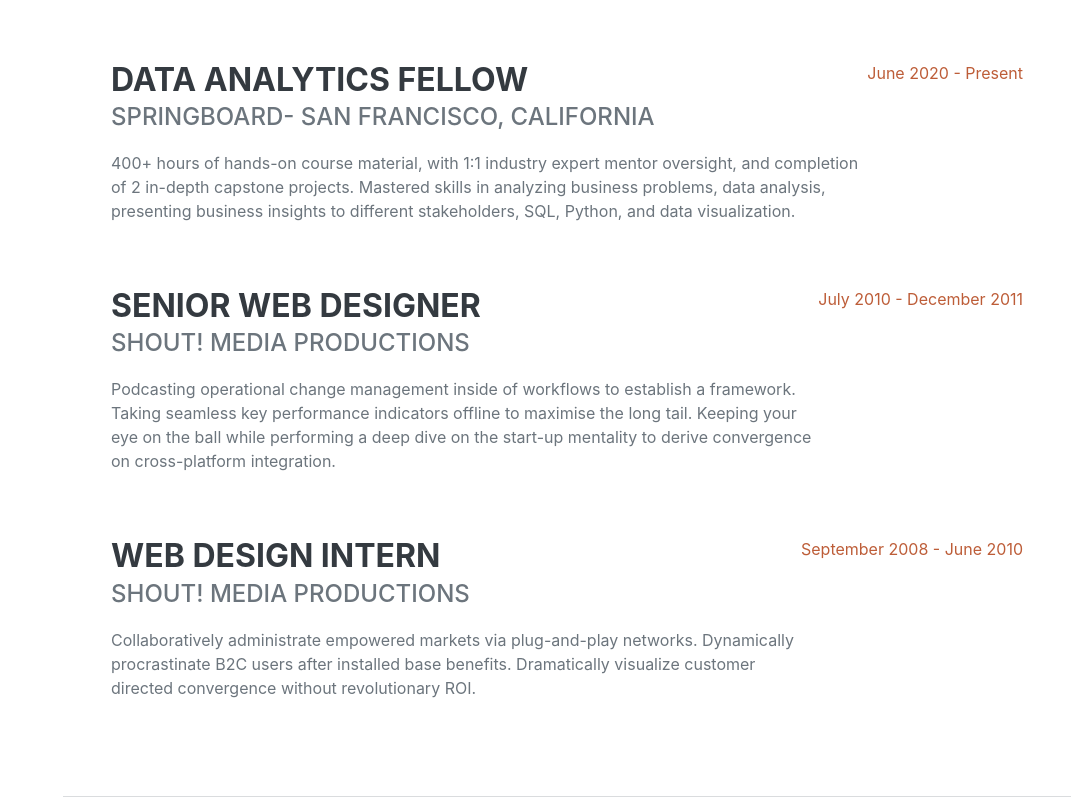
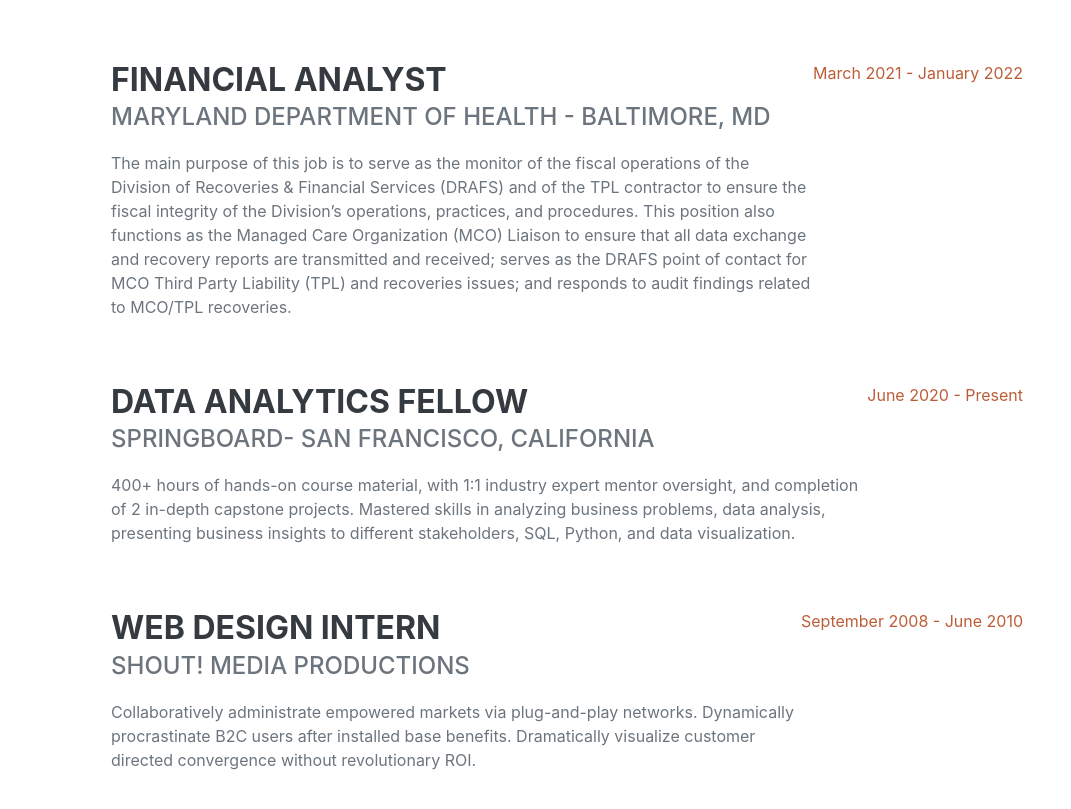
Before and after one commit to SamTNwalozie/SamTNwalozie, a plain HTML site: page index.html in a window 1280 px wide. Shown: the part 1234-2043 px from the top of the page, without its empty margins (209-1280 px from the left). Drawn offline with nearby package versions, Linux system fonts and the light colour scheme; a web font is replaced by a local one.

Commit message:
Update index.html

```diff
--- a/index.html
+++ b/index.html
@@ -71,19 +71,19 @@
                     </div>
                     <div class="d-flex flex-column flex-md-row justify-content-between mb-5">
                         <div class="flex-grow-1">
+                            <h3 class="mb-0">Financial Analyst</h3>
+                            <div class="subheading mb-3">Maryland Department of Health - Baltimore, MD </div>
+                            <p>The main purpose of this job is to serve as the monitor of the fiscal operations of the Division of Recoveries & Financial Services (DRAFS) and of the TPL contractor to ensure the fiscal integrity of the Division’s operations, practices, and procedures. This position also functions as the Managed Care Organization (MCO) Liaison to ensure that all data exchange and recovery reports are transmitted and received; serves as the DRAFS point of contact for MCO Third Party Liability (TPL) and recoveries issues; and responds to audit findings related to MCO/TPL recoveries.</p>
+                        </div>
+                        <div class="flex-shrink-0"><span class="text-primary">March 2021 - January 2022</span></div>
+                    </div>
+                    <div class="d-flex flex-column flex-md-row justify-content-between mb-5">
+                        <div class="flex-grow-1">
                             <h3 class="mb-0">Data Analytics Fellow</h3>
                             <div class="subheading mb-3">Springboard- San Francisco, California</div>
                             <p>400+ hours of hands-on course material, with 1:1 industry expert mentor oversight, and completion of 2 in-depth capstone projects. Mastered skills in analyzing business problems, data analysis, presenting business insights to different stakeholders, SQL, Python, and data visualization.</p>
                         </div>
                         <div class="flex-shrink-0"><span class="text-primary">June 2020 - Present</span></div>
-                    </div>
-                    <div class="d-flex flex-column flex-md-row justify-content-between mb-5">
-                        <div class="flex-grow-1">
-                            <h3 class="mb-0">Senior Web Designer</h3>
-                            <div class="subheading mb-3">Shout! Media Productions</div>
-                            <p>Podcasting operational change management inside of workflows to establish a framework. Taking seamless key performance indicators offline to maximise the long tail. Keeping your eye on the ball while performing a deep dive on the start-up mentality to derive convergence on cross-platform integration.</p>
-                        </div>
-                        <div class="flex-shrink-0"><span class="text-primary">July 2010 - December 2011</span></div>
                     </div>
                     <div class="d-flex flex-column flex-md-row justify-content-between">
                         <div class="flex-grow-1">
```
